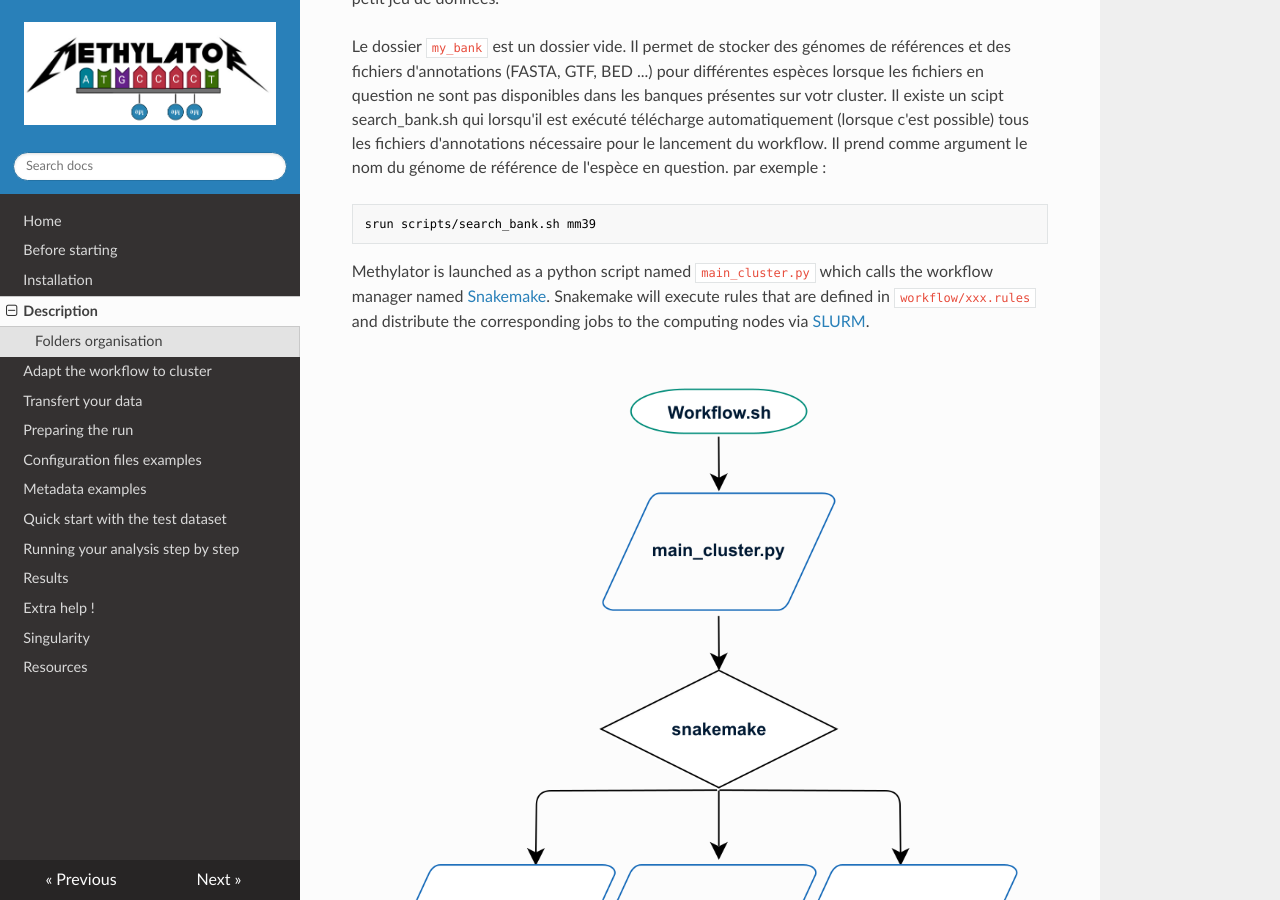
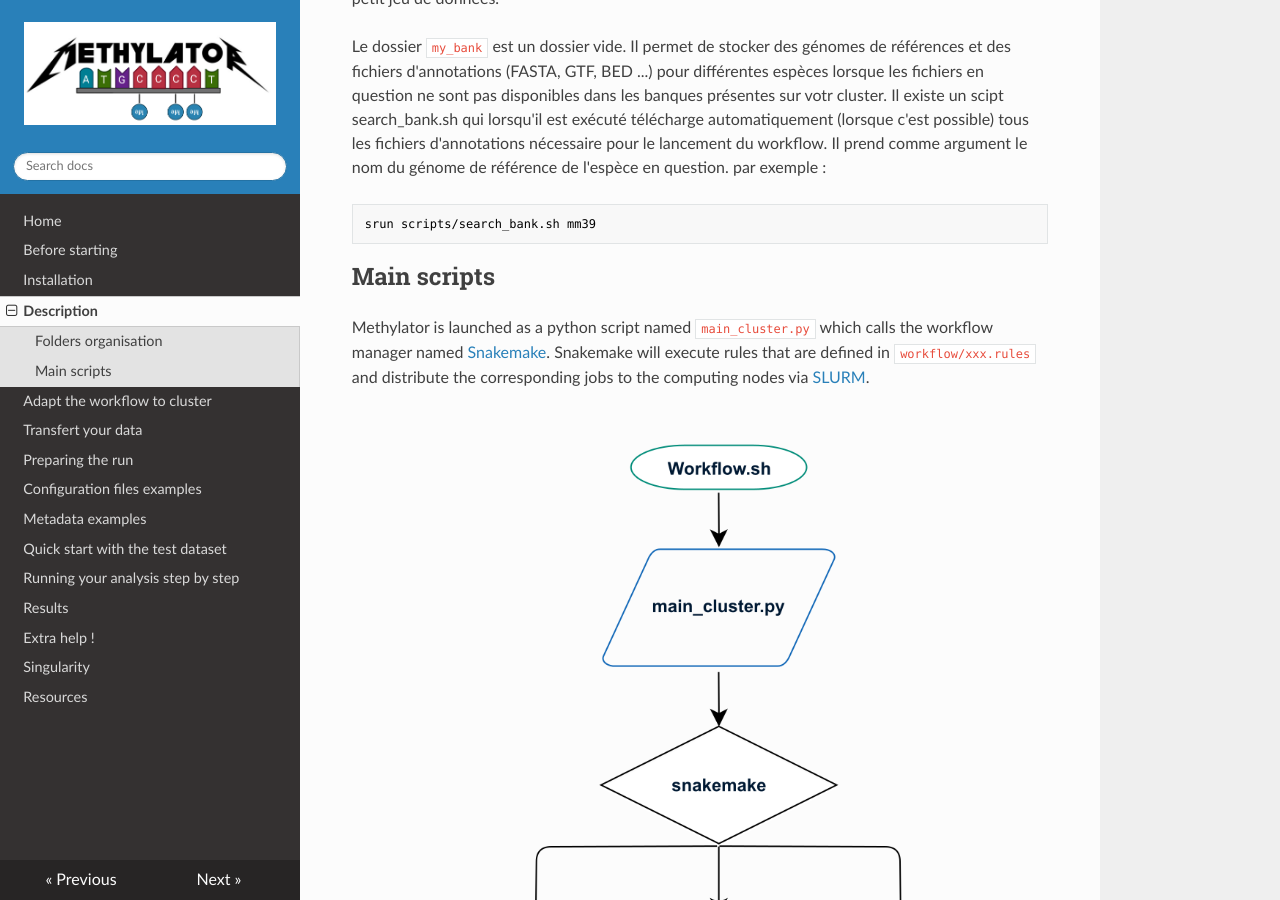
Before and after one commit to parisepigenetics/Methylator-Documentation, an MkDocs documentation site: the page built from docs/description.md, in a window 1280 px wide and 900 px high, scrolled down 550 px. Built offline with MkDocs 1.6.1, drawn with Linux system fonts in a browser that asks for light colours; nearby versions of some CDN libraries.

Commit message:
Update description.md

````diff
--- a/docs/description.md
+++ b/docs/description.md
@@ -18,6 +18,7 @@ Le dossier ` my_bank ` est un dossier vide. Il permet de stocker des génomes de
 ``` sh
 srun scripts/search_bank.sh mm39
 ```
+## Main scripts
 
 Methylator is launched as a python script named `main_cluster.py` which calls the workflow manager named [Snakemake](https://snakemake.readthedocs.io/en/stable/snakefiles/rules.html).
 Snakemake will execute rules that are defined in `workflow/xxx.rules` and distribute the corresponding jobs to the computing nodes via [SLURM](https://ifb-elixirfr.gitlab.io/cluster/doc/slurm/slurm_user_guide/).
````
